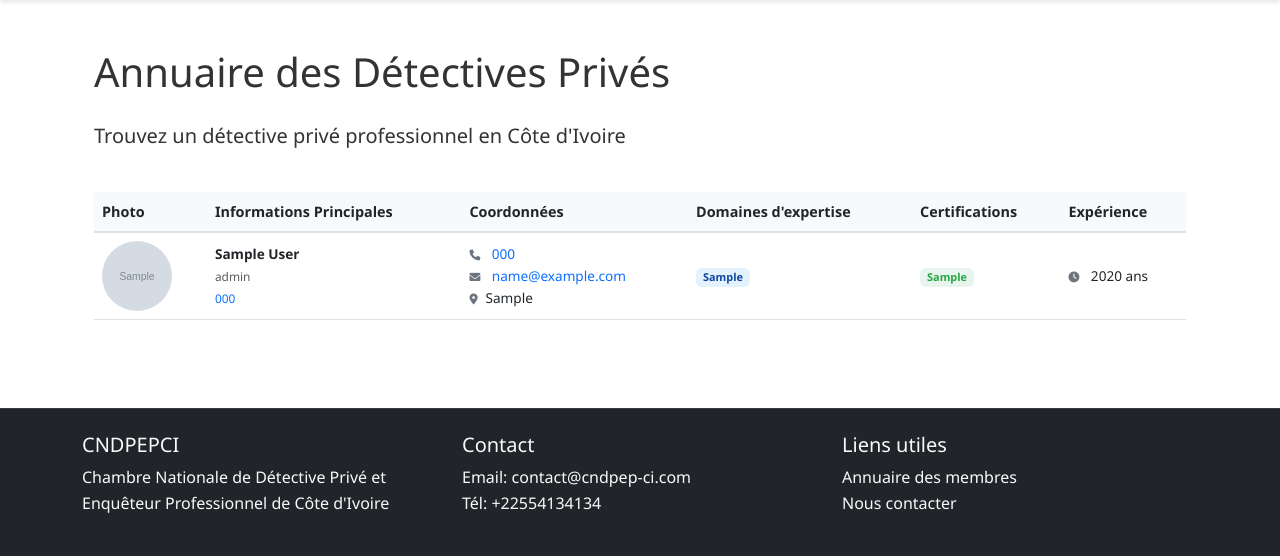
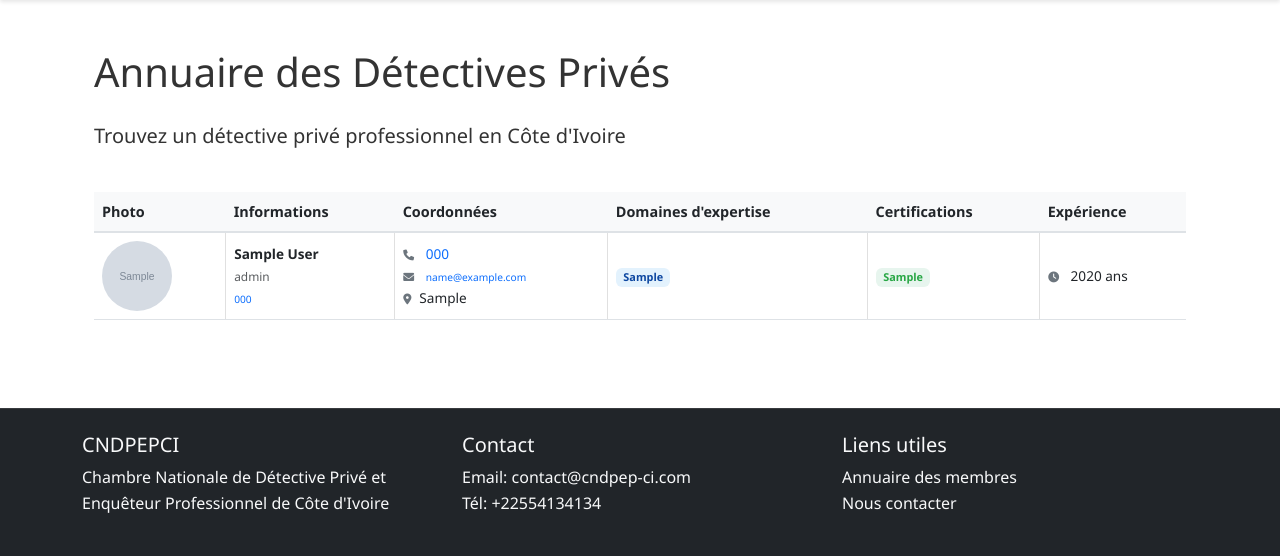
Before and after one commit to Loicqra12/cndpepci, a Flask app: page /directory in a window 1280 px wide. Shown: the part 102-662 px from the top of the page. Run offline with Flask 3, Linux system fonts and the light colour scheme; tables that the repository leaves empty hold one stand-in row (values such as "Sample post"); grey boxes marked "Sample" are stand-in pictures; some libraries are stand-ins or nearby versions.

Commit message:
Agent query: Veuillez vérifier si : 1) le texte des emails est plus petit, 2) les bordures des colonnes sont visibles, 3) le numéro d'adhésion est plus petit et bien affiché, et 4) l'en-tête 'Informations Principales' a été remplacé par 'Informations'.

```diff
--- a/templates/directory.html
+++ b/templates/directory.html
@@ -19,6 +19,10 @@
 .table td {
     vertical-align: middle;
     font-size: 0.85em;
+    border-right: 1px solid #e0e0e0;
+}
+.table td:last-child {
+    border-right: none;
 }
 .badge-domain {
     background-color: #e3f2fd;
@@ -39,6 +43,13 @@
     font-size: 0.8em;
     margin-right: 0.5rem;
 }
+.email-text {
+    font-size: 0.75em;
+}
+.license-number {
+    font-size: 0.75em;
+    display: inline-block;
+}
 </style>
 {% endblock %}
 
@@ -56,7 +67,7 @@
             <thead>
                 <tr>
                     <th>Photo</th>
-                    <th>Informations Principales</th>
+                    <th>Informations</th>
                     <th>Coordonnées</th>
                     <th>Domaines d'expertise</th>
                     <th>Certifications</th>
@@ -76,7 +87,7 @@
                     <td>
                         <strong>{{ member.first_name }} {{ member.last_name }}</strong><br>
                         <small class="text-muted">{{ member.role }}</small><br>
-                        <small class="text-primary">{{ member.license_number }}</small>
+                        <small class="text-primary license-number">{{ member.license_number }}</small>
                     </td>
                     <td>
                         <div data-bs-toggle="tooltip" title="Téléphone">
@@ -85,7 +96,7 @@
                         </div>
                         <div data-bs-toggle="tooltip" title="Email">
                             <i class="fas fa-envelope info-icon"></i>
-                            <a href="mailto:{{ member.email }}" class="text-decoration-none">{{ member.email }}</a>
+                            <a href="mailto:{{ member.email }}" class="text-decoration-none email-text">{{ member.email }}</a>
                         </div>
                         <div data-bs-toggle="tooltip" title="Région">
                             <i class="fas fa-map-marker-alt info-icon"></i>{{ member.region }}
```
